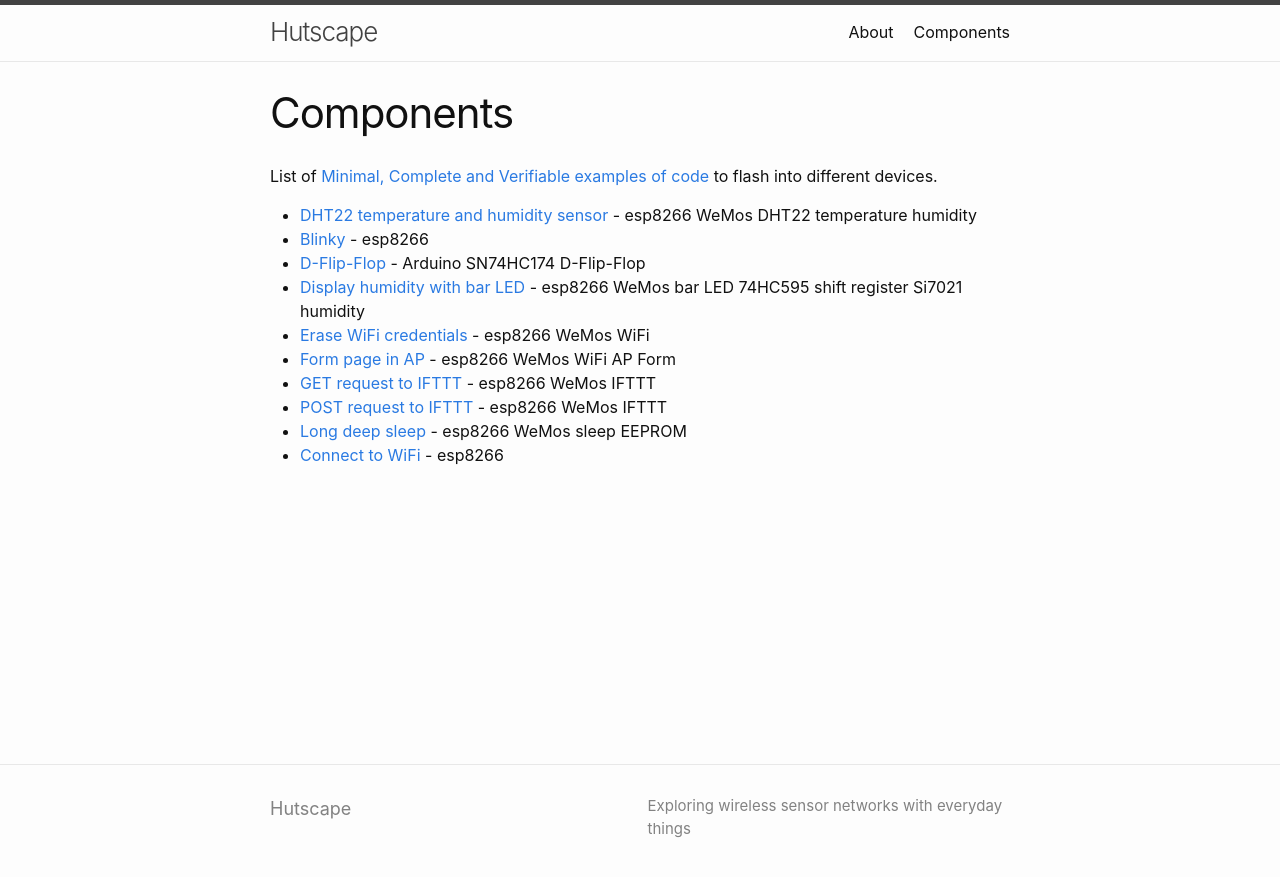
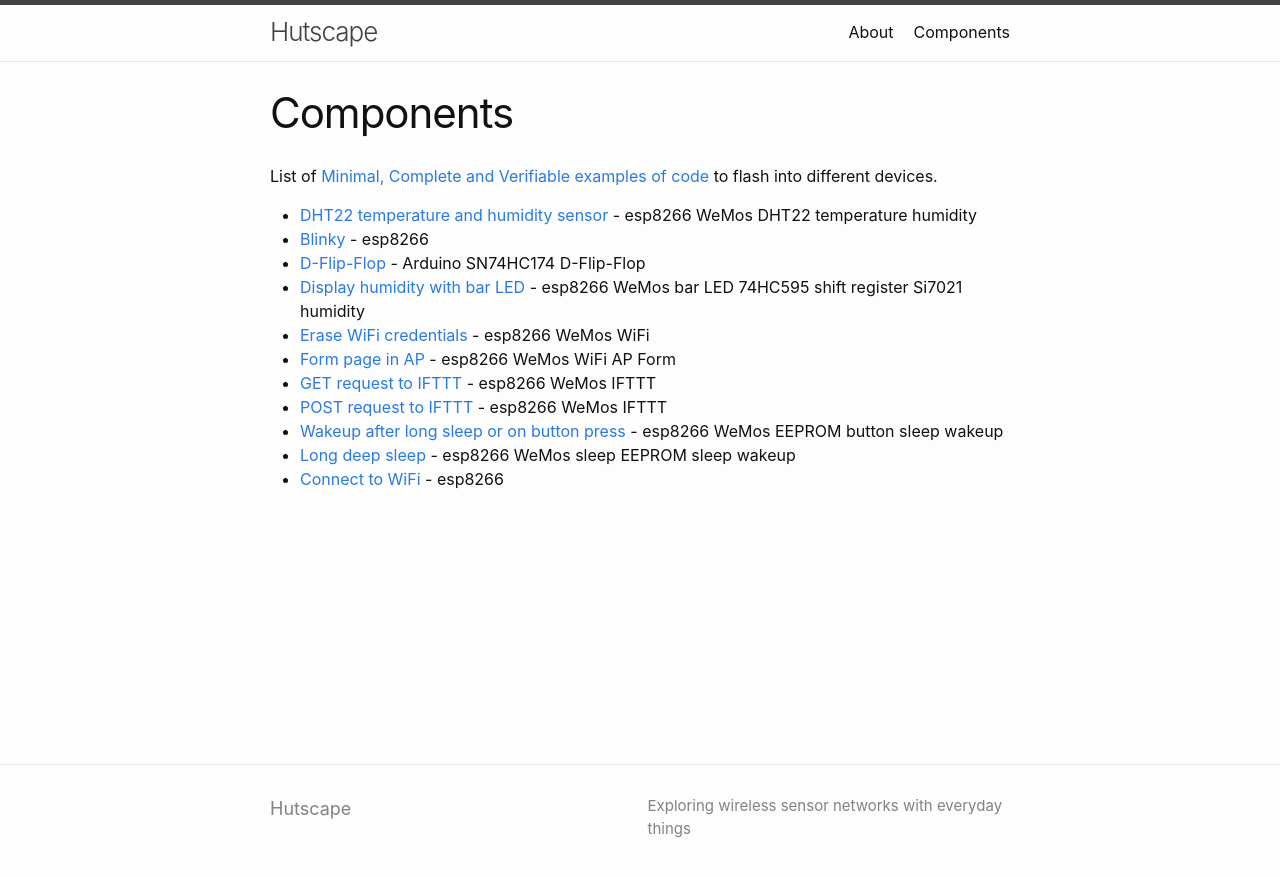
Before and after one commit to hutscape/hutscape.github.io, a Jekyll site: the page built from components.md, in a window 1280 px wide. Shown: the top 877 px of the page. Built offline with Jekyll 4.4.1, drawn with Linux system fonts in a browser that asks for light colours.

Commit message:
Add components for long sleep or on button press

```diff
--- /dev/null
+++ b/_components/long-sleep-or-button-press.md
@@ -0,0 +1,17 @@
+---
+layout: components
+title: Wakeup after long sleep or on button press
+description: Send a POST request with data periodically to IFTTT with WeMos
+code: long-sleep-or-button-press/long-sleep-or-button-press.ino
+hardware:
+  - esp8266
+  - WeMos
+  - EEPROM
+  - button
+  - sleep
+  - wakeup
+---
+
+Wakeup periodically after long sleep (more than 1 hour) or on button press. ESP8266 will wake up after 23 minutes even if the time set is more than that because of timer limits.
+
+![](/assets/images/components/long-sleep-or-button-press-schematic.png)
--- a/_components/long-sleep.md
+++ b/_components/long-sleep.md
@@ -8,6 +8,8 @@ hardware:
   - WeMos
   - sleep
   - EEPROM
+  - sleep
+  - wakeup
 ---
 
 Sleep for more than 1 hour using EEPROM to keep the count. Technically, this is not sleeping for more than 20 minutes, the maximum possible deep sleep, but it will keep a count every time it wakes up so that at the correct count, it will possibly enable the radio and do a desired task.
```
Also changed, not shown: assets/images/components/long-sleep-or-button-press-schematic.png (added), 2 other files.
